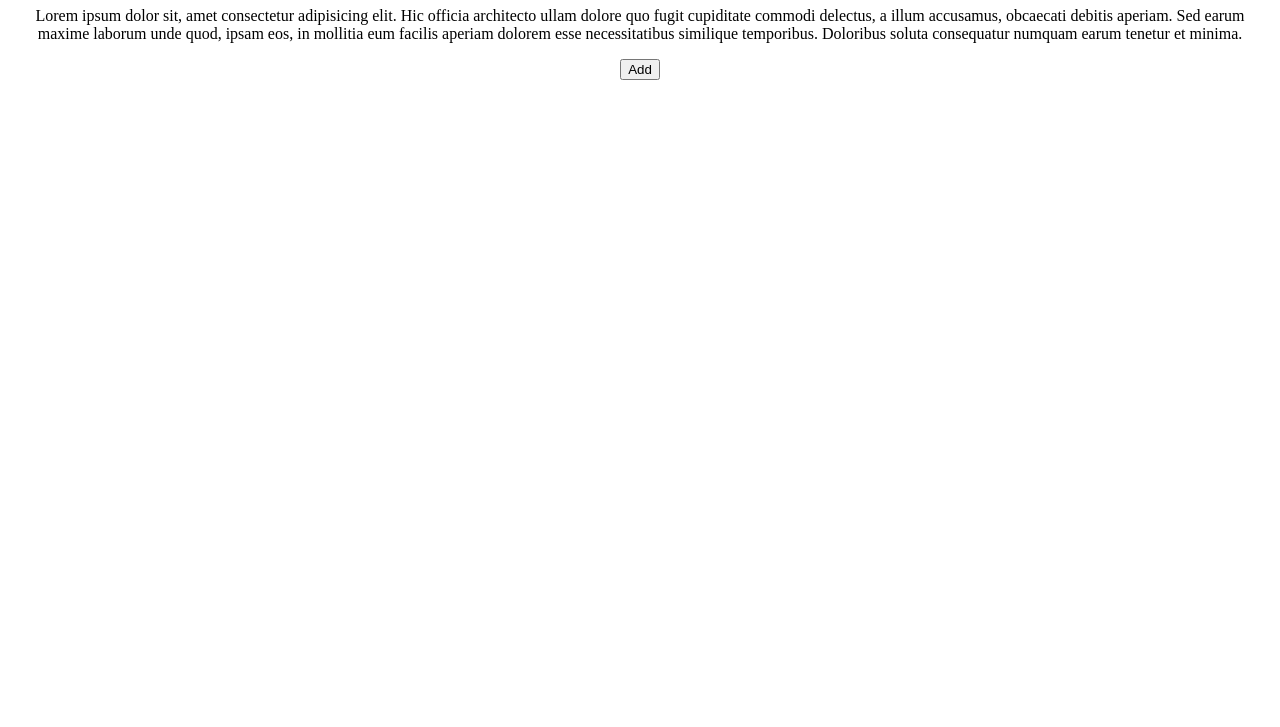
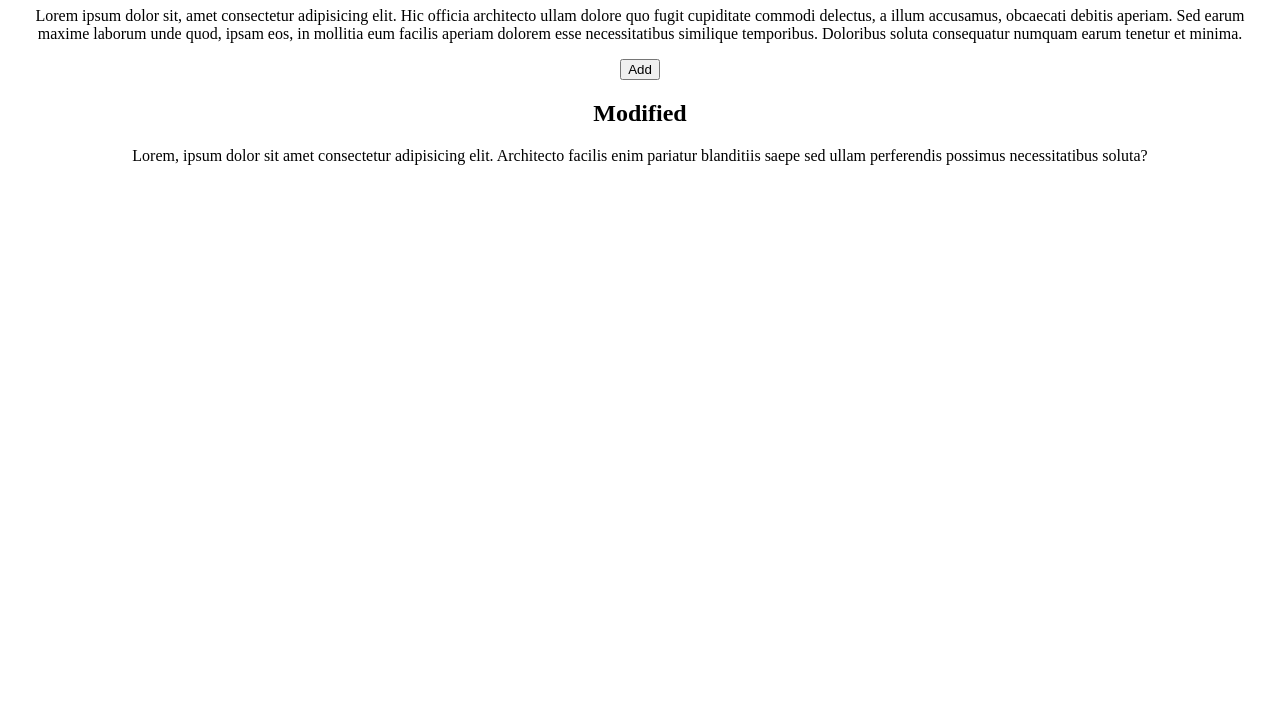
Before and after one commit to Vineetha-1929/86r-Git-project, a plain HTML site: page index.html in a window 1280 px wide. Shown: the part 73-800 px from the top of the page. Drawn offline with Linux system fonts and the light colour scheme.

Commit message:
second commit

```diff
--- a/index.html
+++ b/index.html
@@ -16,6 +16,8 @@
             quod, ipsam eos, in mollitia eum facilis aperiam dolorem esse necessitatibus similique temporibus. Doloribus
             soluta consequatur numquam earum tenetur et minima.</p>
         <button>Add</button>
+        <h2>Modified</h2>
+        <p>Lorem, ipsum dolor sit amet consectetur adipisicing elit. Architecto facilis enim pariatur blanditiis saepe sed ullam perferendis possimus necessitatibus soluta?</p>
     </center>
 </body>
 
```
